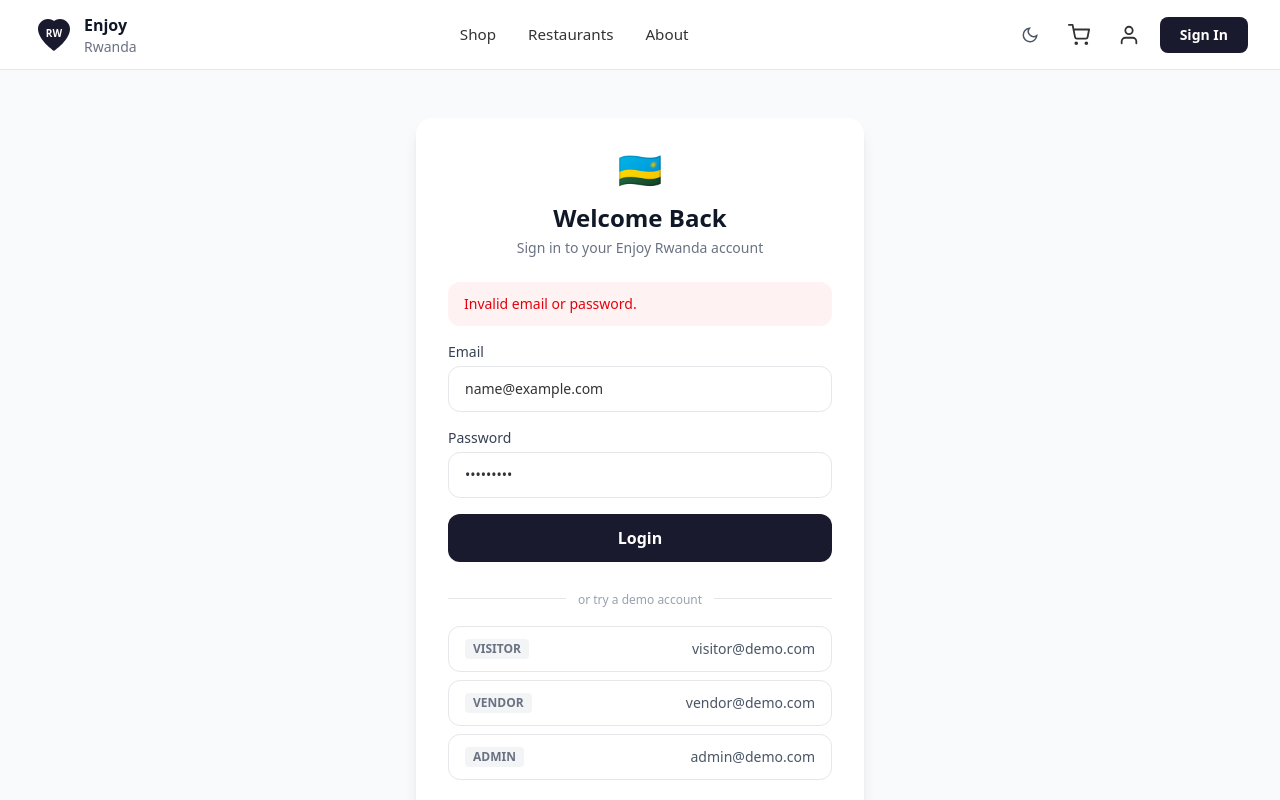
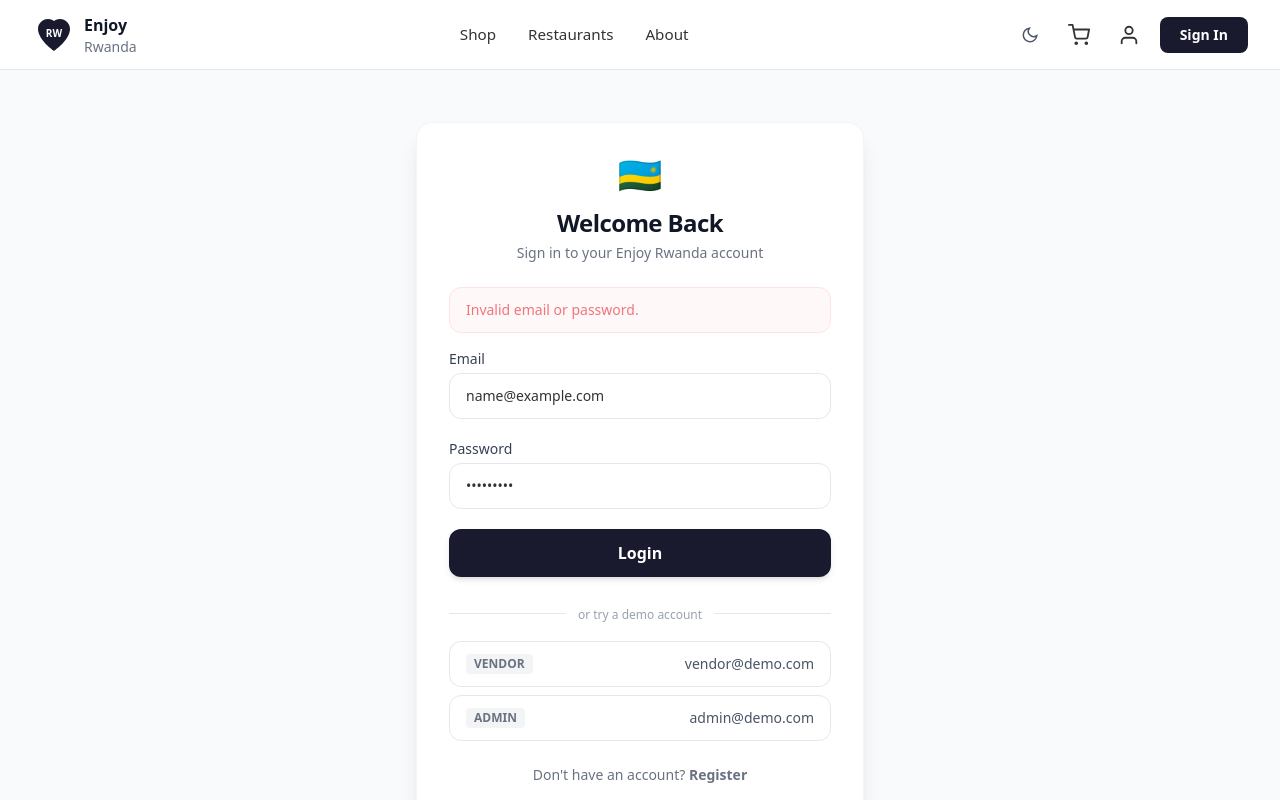
Before and after one commit to graceniyigena34/enjoy_rwanda_fn, a React (Vite) app: page /login in a window 1280 px wide. Both pictures are taken after typing "name@example.com", "Sample123" into the empty fields and a click on the button "Login". Shown: the top 800 px of the page. Built offline with nearby package versions, Linux system fonts and the light colour scheme.

Commit message:
updated signin page

```diff
--- a/src/pages/auth/Login.tsx
+++ b/src/pages/auth/Login.tsx
@@ -3,7 +3,6 @@ import { Link, useNavigate } from "react-router-dom";
 import { useApp } from "../../context/AppContext";
 
 const demoAccounts = [
-  { email: "visitor@demo.com", password: "demo123", name: "Alice Uwase", role: "visitor" as const, id: 1 },
   { email: "vendor@demo.com", password: "demo123", name: "Bob Nkurunziza", role: "vendor" as const, id: 2 },
   { email: "admin@demo.com", password: "demo123", name: "Admin Rwanda", role: "admin" as const, id: 3 },
 ];
@@ -34,47 +33,91 @@ export default function Login() {
 
   return (
     <div className="min-h-screen bg-gray-50 flex items-center justify-center px-4 py-12">
-      <div className="bg-white rounded-2xl shadow-lg p-8 w-full max-w-md">
+      <div className="bg-white rounded-2xl shadow-xl p-8 w-full max-w-md border border-gray-100">
+        {/* Header */}
         <div className="text-center mb-6">
           <div className="text-4xl mb-3">🇷🇼</div>
-          <h1 className="text-2xl font-black text-gray-900">Welcome Back</h1>
+          <h1 className="text-2xl font-black text-gray-900 tracking-tight">Welcome Back</h1>
           <p className="text-gray-500 text-sm mt-1">Sign in to your Enjoy Rwanda account</p>
         </div>
 
-        {error && <div className="bg-red-50 text-red-600 text-sm px-4 py-3 rounded-xl mb-4">{error}</div>}
+        {/* Error */}
+        {error && (
+          <div className="bg-red-50 border border-red-200 text-red-600 text-sm px-4 py-3 rounded-xl mb-4 animate-pulse">
+            {error}
+          </div>
+        )}
 
-        <form onSubmit={handleSubmit} className="space-y-4 mb-6">
+        {/* Form */}
+        <form onSubmit={handleSubmit} className="space-y-5 mb-6">
           <div>
             <label className="text-sm font-medium text-gray-700 block mb-1">Email</label>
-            <input type="email" placeholder="you@example.com" value={email}
-              onChange={e => { setEmail(e.target.value); setError(""); }} required
-              className="w-full border border-gray-200 rounded-xl px-4 py-3 text-sm outline-none focus:border-gray-400 transition-colors" />
+            <input
+              type="email"
+              placeholder="you@example.com"
+              value={email}
+              onChange={e => { setEmail(e.target.value); setError(""); }}
+              required
+              className="w-full border border-gray-200 rounded-xl px-4 py-3 text-sm outline-none focus:border-[#1a1a2e] focus:ring-2 focus:ring-gray-200 transition-all"
+            />
           </div>
+
           <div>
             <label className="text-sm font-medium text-gray-700 block mb-1">Password</label>
-            <input type="password" placeholder="••••••••" value={password}
-              onChange={e => { setPassword(e.target.value); setError(""); }} required
-              className="w-full border border-gray-200 rounded-xl px-4 py-3 text-sm outline-none focus:border-gray-400 transition-colors" />
+            <input
+              type="password"
+              placeholder="••••••••"
+              value={password}
+              onChange={e => { setPassword(e.target.value); setError(""); }}
+              required
+              className="w-full border border-gray-200 rounded-xl px-4 py-3 text-sm outline-none focus:border-[#1a1a2e] focus:ring-2 focus:ring-gray-200 transition-all"
+            />
           </div>
-          <button type="submit" className="w-full bg-[#1a1a2e] text-white py-3 rounded-xl font-semibold hover:bg-[#2d2d4e] transition-colors">Login</button>
+
+          <button
+            type="submit"
+            className="w-full bg-[#1a1a2e] text-white py-3 rounded-xl font-semibold hover:bg-[#2d2d4e] active:scale-95 transition-all shadow-md"
+          >
+            Login
+          </button>
         </form>
 
+        {/* Divider */}
         <div className="relative text-center mb-4">
-          <div className="absolute inset-0 flex items-center"><div className="w-full border-t border-gray-200" /></div>
-          <span className="relative bg-white px-3 text-xs text-gray-400">or try a demo account</span>
+          <div className="absolute inset-0 flex items-center">
+            <div className="w-full border-t border-gray-200" />
+          </div>
+          <span className="relative bg-white px-3 text-xs text-gray-400">
+            or try a demo account
+          </span>
         </div>
 
+        {/* Demo Accounts */}
         <div className="space-y-2 mb-6">
           {demoAccounts.map(acc => (
-            <button key={acc.id} onClick={() => quickLogin(acc)}
-              className="w-full flex items-center justify-between border border-gray-200 rounded-xl px-4 py-3 hover:border-gray-400 hover:bg-gray-50 transition-all">
-              <span className="text-xs font-bold uppercase text-gray-500 bg-gray-100 px-2 py-0.5 rounded">{acc.role}</span>
+            <button
+              key={acc.id}
+              onClick={() => quickLogin(acc)}
+              className="w-full flex items-center justify-between border border-gray-200 rounded-xl px-4 py-3 hover:border-[#1a1a2e] hover:bg-gray-50 transition-all"
+            >
+              <span className="text-xs font-bold uppercase text-gray-500 bg-gray-100 px-2 py-0.5 rounded">
+                {acc.role}
+              </span>
               <span className="text-sm text-gray-600">{acc.email}</span>
             </button>
           ))}
         </div>
 
-        <p className="text-center text-sm text-gray-500">Don't have an account? <Link to="/register" className="text-[#1a1a2e] font-semibold hover:underline">Register</Link></p>
+        {/* Footer */}
+        <p className="text-center text-sm text-gray-500">
+          Don't have an account?{' '}
+          <Link
+            to="/register"
+            className="text-[#1a1a2e] font-semibold hover:underline"
+          >
+            Register
+          </Link>
+        </p>
       </div>
     </div>
   );
--- a/src/pages/auth/Register.tsx
+++ b/src/pages/auth/Register.tsx
@@ -5,7 +5,7 @@ import { useApp } from "../../context/AppContext";
 export default function Register() {
   const { login } = useApp();
   const navigate = useNavigate();
-  const [form, setForm] = useState({ name: "", email: "", password: "", confirm: "", role: "visitor" as "visitor"|"vendor" });
+  const [form, setForm] = useState({ name: "", email: "", password: "", confirm: "" });
   const [error, setError] = useState("");
   const set = (field: string, val: string) => setForm(f => ({ ...f, [field]: val }));
 
@@ -13,8 +13,8 @@ export default function Register() {
     e.preventDefault();
     if (form.password !== form.confirm) { setError("Passwords do not match."); return; }
     if (form.password.length < 6) { setError("Password must be at least 6 characters."); return; }
-    login({ id: Date.now(), name: form.name, email: form.email, role: form.role });
-    navigate(form.role === "vendor" ? "/vendor" : "/");
+    login({ id: Date.now(), name: form.name, email: form.email, role: "visitor" });
+    navigate("/");
   };
 
   return (
@@ -24,6 +24,7 @@ export default function Register() {
           <div className="text-4xl mb-3">🇷🇼</div>
           <h1 className="text-2xl font-black text-gray-900">Create Account</h1>
           <p className="text-gray-500 text-sm mt-1">Join Enjoy Rwanda today</p>
+          <p className="text-gray-400 text-xs mt-2">Visitor accounts can register here. Vendor/admin accounts are created by an admin.</p>
         </div>
 
         {error && <div className="bg-red-50 text-red-600 text-sm px-4 py-3 rounded-xl mb-4">{error}</div>}
@@ -42,14 +43,6 @@ export default function Register() {
                 className="w-full border border-gray-200 rounded-xl px-4 py-3 text-sm outline-none focus:border-gray-400 transition-colors" />
             </div>
           ))}
-          <div>
-            <label className="text-sm font-medium text-gray-700 block mb-1">I am a</label>
-            <select value={form.role} onChange={e => set("role", e.target.value)}
-              className="w-full border border-gray-200 rounded-xl px-4 py-3 text-sm outline-none focus:border-gray-400 transition-colors bg-white">
-              <option value="visitor">Visitor</option>
-              <option value="vendor">Vendor (Restaurant / Shop Owner)</option>
-            </select>
-          </div>
           <button type="submit" className="w-full bg-[#1a1a2e] text-white py-3 rounded-xl font-semibold hover:bg-[#2d2d4e] transition-colors">Create Account</button>
         </form>
 
```
